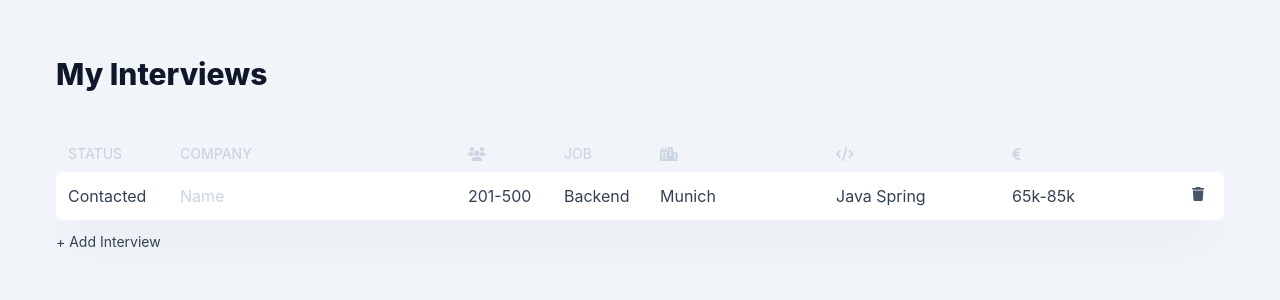
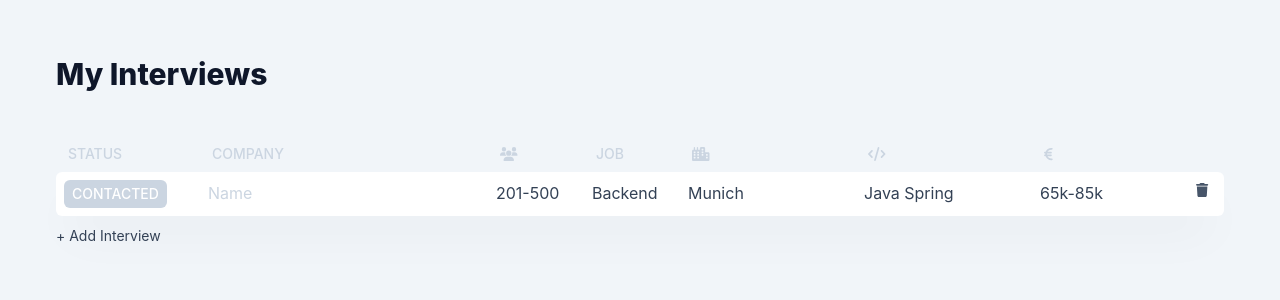
Before and after one commit to XandruDavid/job-interview-tracker, a React (Create React App) app: page / in a window 1280 px wide. Both pictures are taken after a click on the button "+ Add Interview". Shown: the top 300 px of the page. Built offline with nearby package versions, Linux system fonts and the light colour scheme.

Commit message:
feat(list): added status pill component

```diff
--- a/src/components/InterviewsList/InterviewsListHeader.tsx
+++ b/src/components/InterviewsList/InterviewsListHeader.tsx
@@ -4,7 +4,7 @@ import { faCity, faCode, faEuro, faUsers } from "@fortawesome/free-solid-svg-ico
 
 export const InterviewsListHeader = () => (
     <div className="my-1 px-3 py-1 text-sm text-slate-300">
-        <div className="inline-block w-28 font-medium uppercase">Status</div>
+        <div className="inline-block w-36 font-medium uppercase">Status</div>
 
         <div className="inline-block w-72 font-medium uppercase">Company</div>
         <div className="inline-block w-24">
--- a/src/components/InterviewsList/InterviewsListLine.tsx
+++ b/src/components/InterviewsList/InterviewsListLine.tsx
@@ -5,6 +5,7 @@ import { faTrash } from "@fortawesome/free-solid-svg-icons";
 import { Interview } from "../../models/Interview";
 import { useWorkspaceStore } from "../../store/store";
 import { InterviewField } from "./InterviewsListField";
+import { StatusPill } from "../StatusPill";
 
 type InterviewLineProps = {
     interview: Interview;
@@ -12,10 +13,13 @@ type InterviewLineProps = {
 
 export const InterviewLine = ({ interview }: InterviewLineProps) => {
     const deleteInterview = useWorkspaceStore((state) => state.deleteInterview);
+    const density = "Compact";
 
     return (
-        <div key={interview.id} className="my-1 rounded-md p-3 shadow-light-xl bg-white text-slate-700">
-            <InterviewField label="" value={interview.status} className="w-28" />
+        <div key={interview.id} className={`${density === "Compact" ? "my-0.5 p-2" : "my-1 p-3"} rounded-md shadow-light-xl bg-white text-slate-700`}>
+            <div className="inline-block w-36">
+                <StatusPill status={interview.status} />
+            </div>
 
             <InterviewField label="Name" value={interview.company.name} className="w-72" />
             <InterviewField label="Size" value={interview.company.size} className="w-24" />
--- /dev/null
+++ b/src/components/StatusPill.tsx
@@ -0,0 +1,20 @@
+import React from "react";
+import { InterviewStatus } from "../models/Interview";
+
+const statusColors: Record<InterviewStatus, string> = {
+    "To Contact": "bg-sky-300",
+    Contacted: "bg-slate-300",
+    Interviewing: "bg-teal-600",
+    Rejected: "bg-red-600",
+    Abandoned: "bg-amber-600",
+    Ghosted: "bg-slate-600",
+};
+
+type StatusPillProps = {
+    status: InterviewStatus;
+    className?: React.HTMLAttributes<HTMLDivElement>["className"];
+};
+
+export const StatusPill = ({ status, className }: StatusPillProps) => (
+    <div className={`inline-block rounded-md px-2 py-1 text-center text-sm font-medium text-white uppercase ${statusColors[status]} ${className}`}>{status}</div>
+);
```
